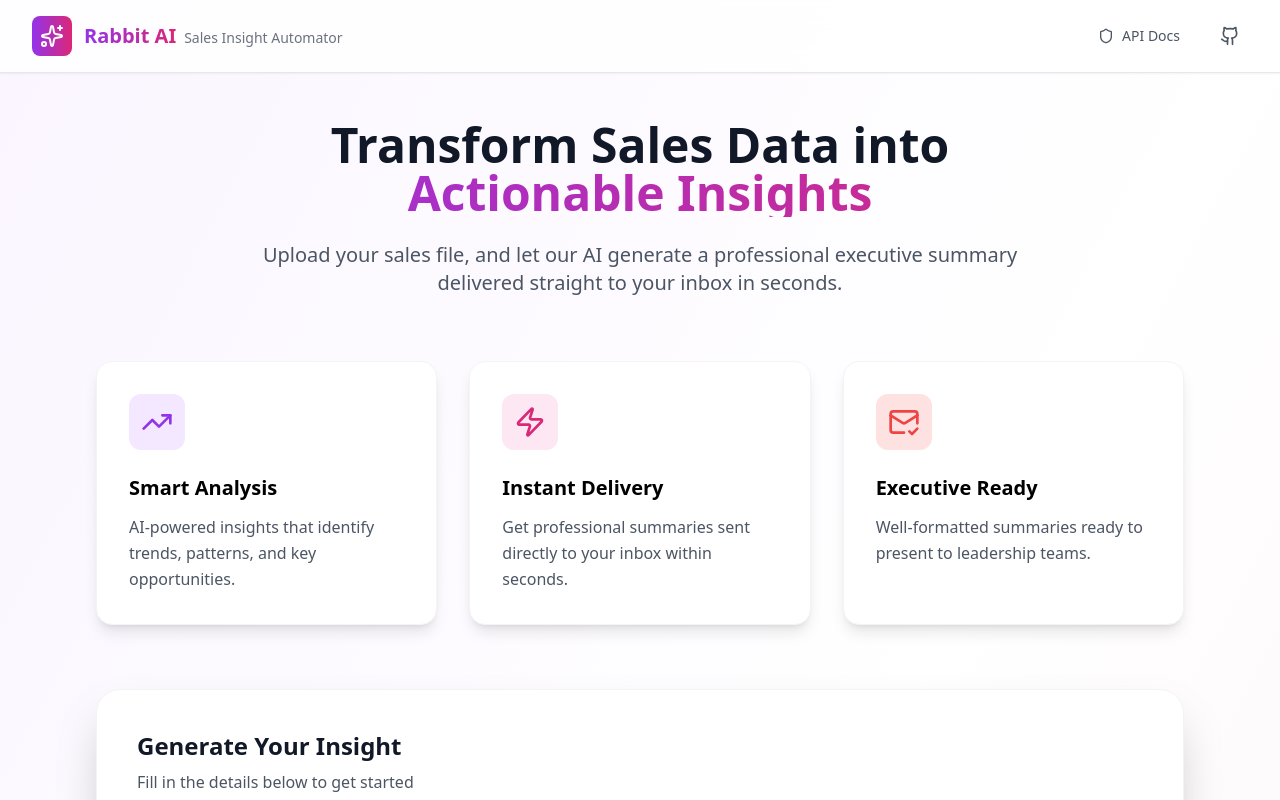
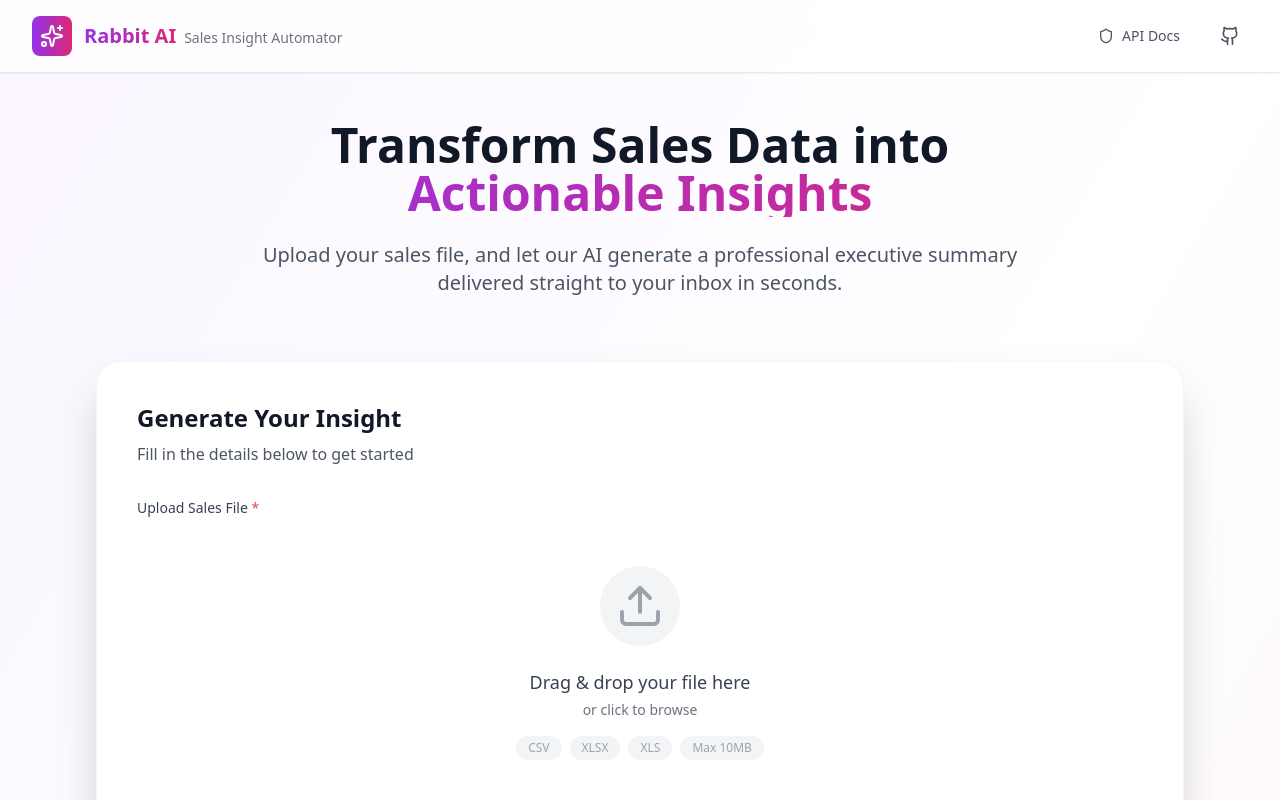
Before and after one commit to sunilstha001/Sales-Insight-Automator-RabbittAI, a React (Vite) app in the folder frontend/: page / in a window 1280 px wide. Shown: the top 800 px of the page. Built offline with nearby package versions, Linux system fonts and the light colour scheme.

Commit message:
Customize Home page

```diff
--- a/frontend/src/App.jsx
+++ b/frontend/src/App.jsx
@@ -1,8 +1,8 @@
 import React, { useState } from 'react'
-import FileUpload from './components/FileUpload'      // ✅ Fixed
-import EmailInput from './components/EmailInput'      // ✅ Fixed
-import StatusMessage from './components/StatusMessage' // ✅ Fixed
-import LoadingSpinner from './components/LoadingSpinner' // ✅ Fixed
+import FileUpload from './components/FileUpload'
+import EmailInput from './components/EmailInput'
+import StatusMessage from './components/StatusMessage'
+import LoadingSpinner from './components/LoadingSpinner'
 import { Sparkles, Shield, Github, TrendingUp, Zap, MailCheck, Download, Copy, Check } from 'lucide-react'
 import axios from 'axios'
 import { Toaster, toast } from 'react-hot-toast'
@@ -52,7 +52,7 @@ function Home() {
         withCredentials: false
       })
 
-      console.log('✅ Response:', response.data)
+      console.log(' Response:', response.data)
 
       if (response.data.success) {
         // Store the summary
@@ -64,14 +64,14 @@ function Home() {
 
         setStatus({
           type: 'success',
-          message: '✅ Summary generated successfully! Check your inbox and see below.'
+          message: ' Summary generated successfully! Check your inbox and see below.'
         })
         toast.success('Summary generated successfully!')
         setFile(null)
         setEmail('')
       }
     } catch (error) {
-      console.error('❌ Upload error:', error)
+      console.error(' Upload error:', error)
 
       let errorMessage = 'Something went wrong. Please try again.'
 
@@ -85,7 +85,7 @@ function Home() {
         errorMessage = error.message
       }
 
-      setStatus({ type: 'error', message: `❌ ${errorMessage}` })
+      setStatus({ type: 'error', message: ` ${errorMessage}` })
       toast.error(errorMessage)
     } finally {
       setLoading(false)
@@ -220,39 +220,6 @@ function Home() {
           </p>
         </div>
 
-        {/* Features Grid */}
-        <div className="grid md:grid-cols-3 gap-8 mb-16">
-          <div className="bg-white p-8 rounded-2xl shadow-lg border border-gray-100 hover:shadow-xl transition-shadow">
-            <div className="p-3 bg-purple-100 rounded-xl w-fit mb-6">
-              <TrendingUp className="h-8 w-8 text-purple-600" />
-            </div>
-            <h3 className="font-bold text-xl mb-3">Smart Analysis</h3>
-            <p className="text-gray-600 leading-relaxed">
-              AI-powered insights that identify trends, patterns, and key opportunities.
-            </p>
-          </div>
-
-          <div className="bg-white p-8 rounded-2xl shadow-lg border border-gray-100 hover:shadow-xl transition-shadow">
-            <div className="p-3 bg-pink-100 rounded-xl w-fit mb-6">
-              <Zap className="h-8 w-8 text-pink-600" />
-            </div>
-            <h3 className="font-bold text-xl mb-3">Instant Delivery</h3>
-            <p className="text-gray-600 leading-relaxed">
-              Get professional summaries sent directly to your inbox within seconds.
-            </p>
-          </div>
-
-          <div className="bg-white p-8 rounded-2xl shadow-lg border border-gray-100 hover:shadow-xl transition-shadow">
-            <div className="p-3 bg-red-100 rounded-xl w-fit mb-6">
-              <MailCheck className="h-8 w-8 text-red-500" />
-            </div>
-            <h3 className="font-bold text-xl mb-3">Executive Ready</h3>
-            <p className="text-gray-600 leading-relaxed">
-              Well-formatted summaries ready to present to leadership teams.
-            </p>
-          </div>
-        </div>
-
         {/* Upload Form */}
         <div className="bg-white rounded-3xl shadow-2xl p-8 md:p-10 border border-gray-100">
           <div className="mb-8">
@@ -286,7 +253,7 @@ function Home() {
           {status.message && <StatusMessage status={status} />}
         </div>
 
-        {/* ✅ SUMMARY DISPLAY SECTION */}
+        {/*  SUMMARY DISPLAY SECTION */}
         {summary && (
           <div className="mt-12 bg-white rounded-3xl shadow-2xl p-8 md:p-10 border border-gray-100">
             <div className="flex justify-between items-center mb-6">
```
